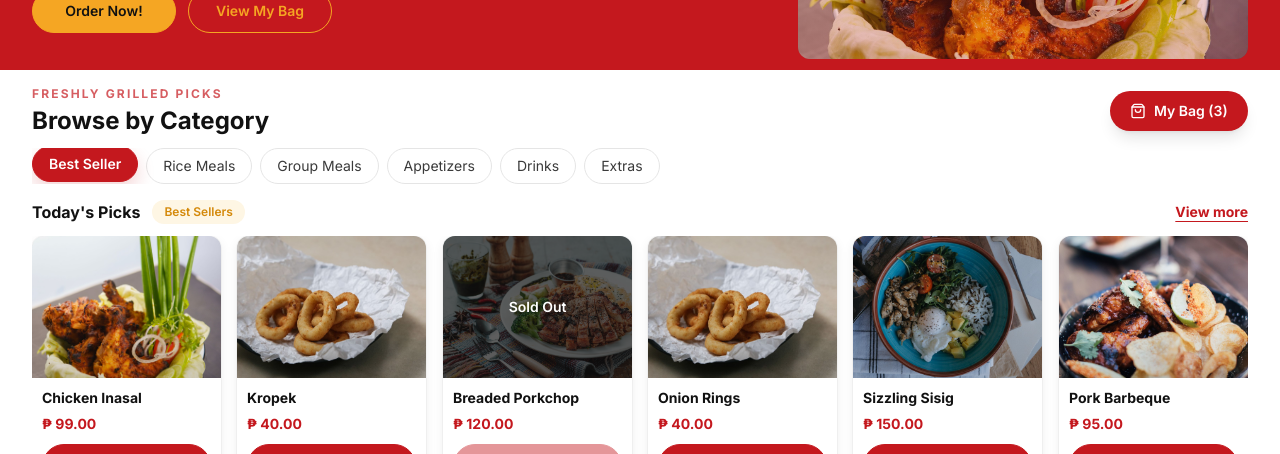
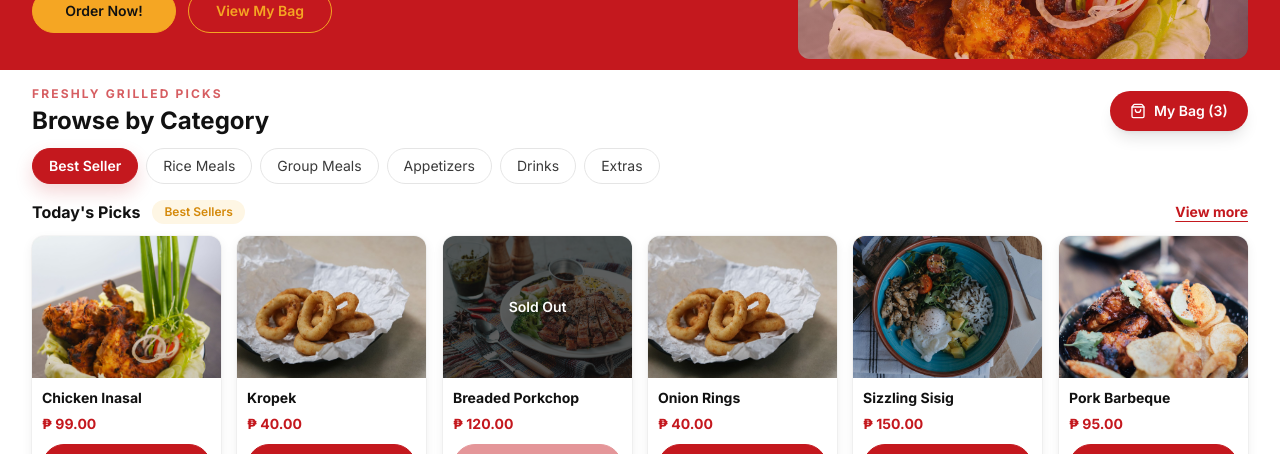
Before and after one commit to xKurty06/kokconnect, a Next.js app: page / in a window 1280 px wide. Shown: the part 346-800 px from the top of the page. Built offline with nearby package versions, Linux system fonts and the light colour scheme.

Commit message:
fix(home): prevent category tab hover clipping

```diff
--- a/src/components/catalog-client.tsx
+++ b/src/components/catalog-client.tsx
@@ -17,8 +17,8 @@ export function CatalogClient() {
   }, [category]);
 
   return (
-    <section className="min-h-0 flex-1 overflow-hidden bg-white py-4" aria-labelledby="browse-heading">
-      <div className={`${DESKTOP_CONTAINER} flex h-full min-h-0 flex-col`}>
+    <section className="min-h-0 flex-1 overflow-visible bg-white py-4" aria-labelledby="browse-heading">
+      <div className={`${DESKTOP_CONTAINER} flex h-full min-h-0 flex-col overflow-visible`}>
         <div className="home-catalog-header flex shrink-0 items-center justify-between gap-4">
           <div>
             <p className="text-xs font-bold uppercase tracking-[0.18em] text-brand/70">Freshly grilled picks</p>
@@ -31,7 +31,7 @@ export function CatalogClient() {
           </Link>
         </div>
 
-        <div className="home-category-tabs mt-3 flex shrink-0 gap-2 overflow-hidden" role="tablist" aria-label="Meal categories">
+        <div className="home-category-tabs -mx-1 mt-2 flex shrink-0 gap-2 overflow-visible px-1 py-1" role="tablist" aria-label="Meal categories">
           {categories.map((item) => (
             <button
               key={item}
@@ -41,8 +41,8 @@ export function CatalogClient() {
               onClick={() => setCategory(item)}
               className={`min-h-9 shrink-0 cursor-pointer rounded-full border px-4 text-sm transition-all duration-200 ${
                 category === item
-                  ? "-translate-y-0.5 border-brand bg-brand font-semibold text-white shadow-[0_8px_18px_rgba(196,24,30,0.18)]"
-                  : "border-border bg-white text-copy hover:-translate-y-0.5 hover:border-brand-blush hover:bg-brand-tint"
+                  ? "border-brand bg-brand font-semibold text-white shadow-[0_8px_18px_rgba(196,24,30,0.18)]"
+                  : "border-border bg-white text-copy hover:border-brand-blush hover:bg-brand-tint hover:shadow-[0_6px_16px_rgba(196,24,30,0.10)]"
               }`}
             >
               {item}
@@ -50,7 +50,7 @@ export function CatalogClient() {
           ))}
         </div>
 
-        <div className="home-picks-header mt-4 flex shrink-0 items-center gap-3">
+        <div className="home-picks-header mt-3 flex shrink-0 items-center gap-3">
           <h3 className="font-bold leading-tight">Today&apos;s Picks</h3>
           <span className="rounded-full bg-gold-tint px-3 py-1 text-xs font-semibold text-gold">Best Sellers</span>
           <Link href="/menu" className="ml-auto text-sm font-bold text-brand underline underline-offset-4 transition hover:text-brand-deep">
@@ -58,7 +58,7 @@ export function CatalogClient() {
           </Link>
         </div>
 
-        <div key={category} className="home-product-grid mt-3 grid shrink-0 grid-cols-6 items-start gap-4 overflow-hidden">
+        <div key={category} className="home-product-grid mt-3 grid shrink-0 grid-cols-6 items-start gap-4 overflow-visible">
           {visible.map((product) => (
             <div key={product.id} className="menu-card-enter">
               <ProductCard product={product} compact onAdd={() => setBagCount((count) => count + 1)} />
```
